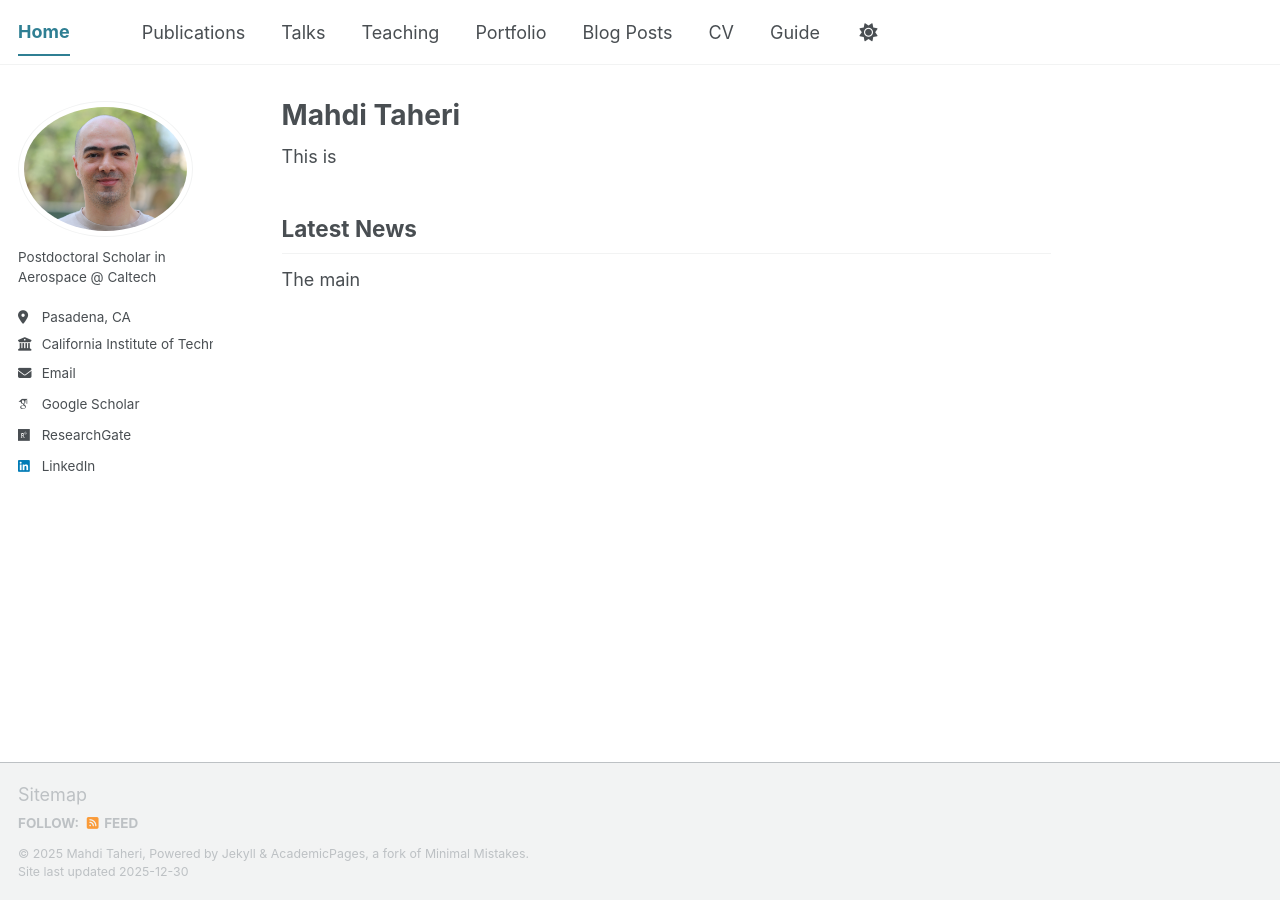
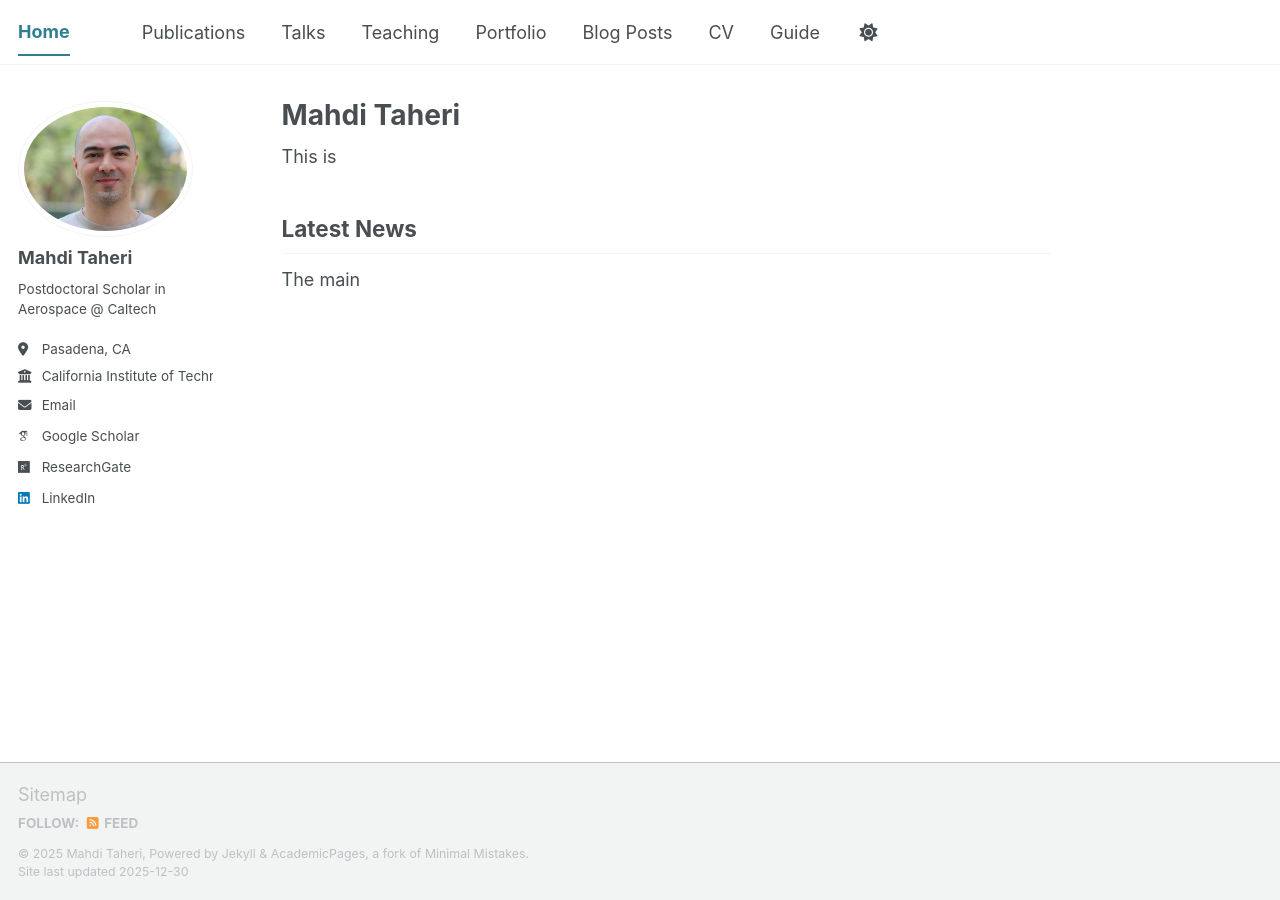
Before and after one commit to mtaheriee/mtaheriee.github.io, a Jekyll site: the page built from _pages/about.md, in a window 1280 px wide. Built offline with Jekyll 4.4.1, drawn with Linux system fonts in a browser that asks for light colours; some web fonts are replaced; a script bundle is joined from its source files by our own code; library files that are not in the unit come from our copies.

Commit message:
Update _config.yml

```diff
--- a/_config.yml
+++ b/_config.yml
@@ -24,7 +24,7 @@ repository               : "academicpages/academicpages.github.io"
 author:
   # Biographic information
   avatar           : "final.JPG"
-  name             : #"Mahdi Taheri"
+  name             : "Mahdi Taheri"
   pronouns         : # example: "He/Him"
   bio              : "Postdoctoral Scholar in Aerospace @ Caltech"
   location         : "Pasadena, CA"
```
